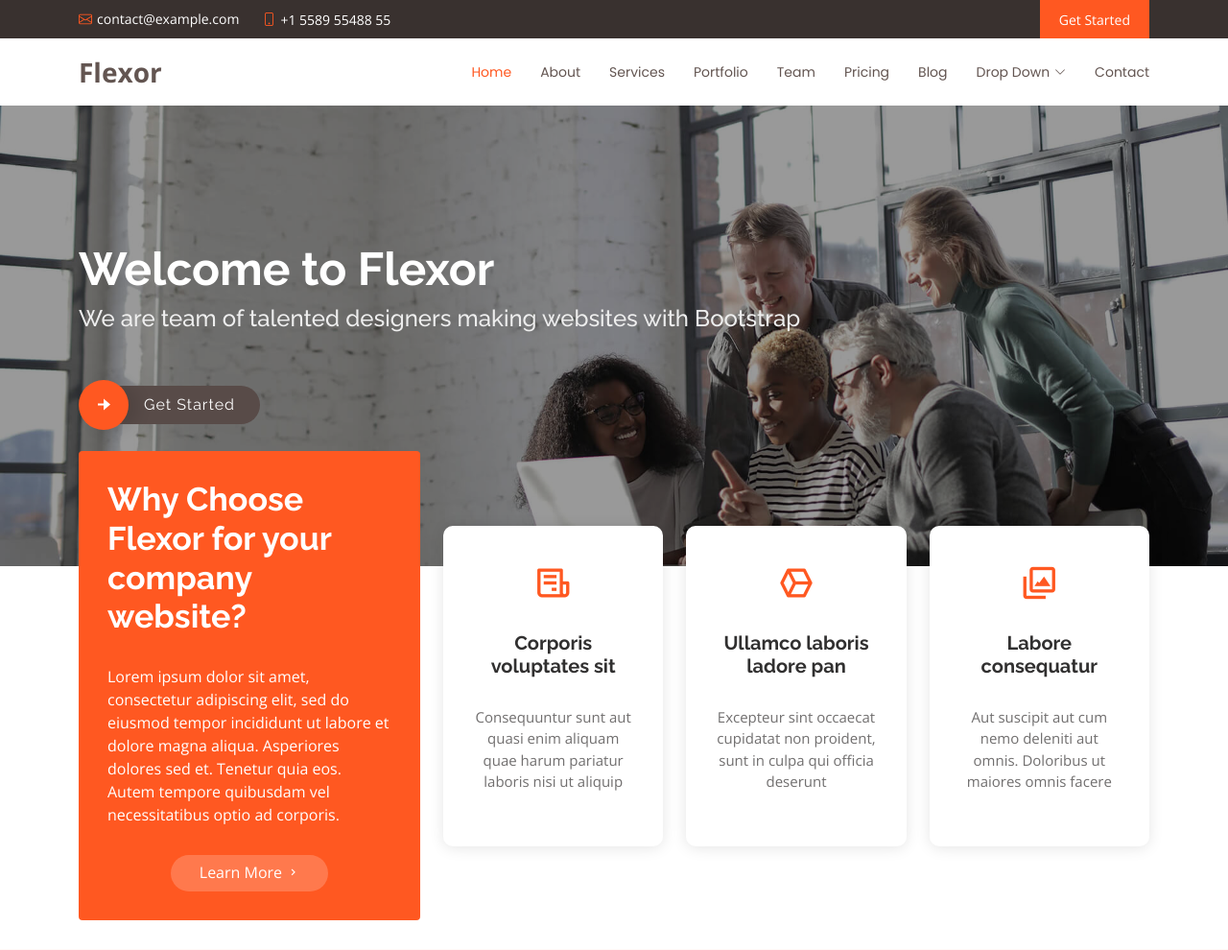
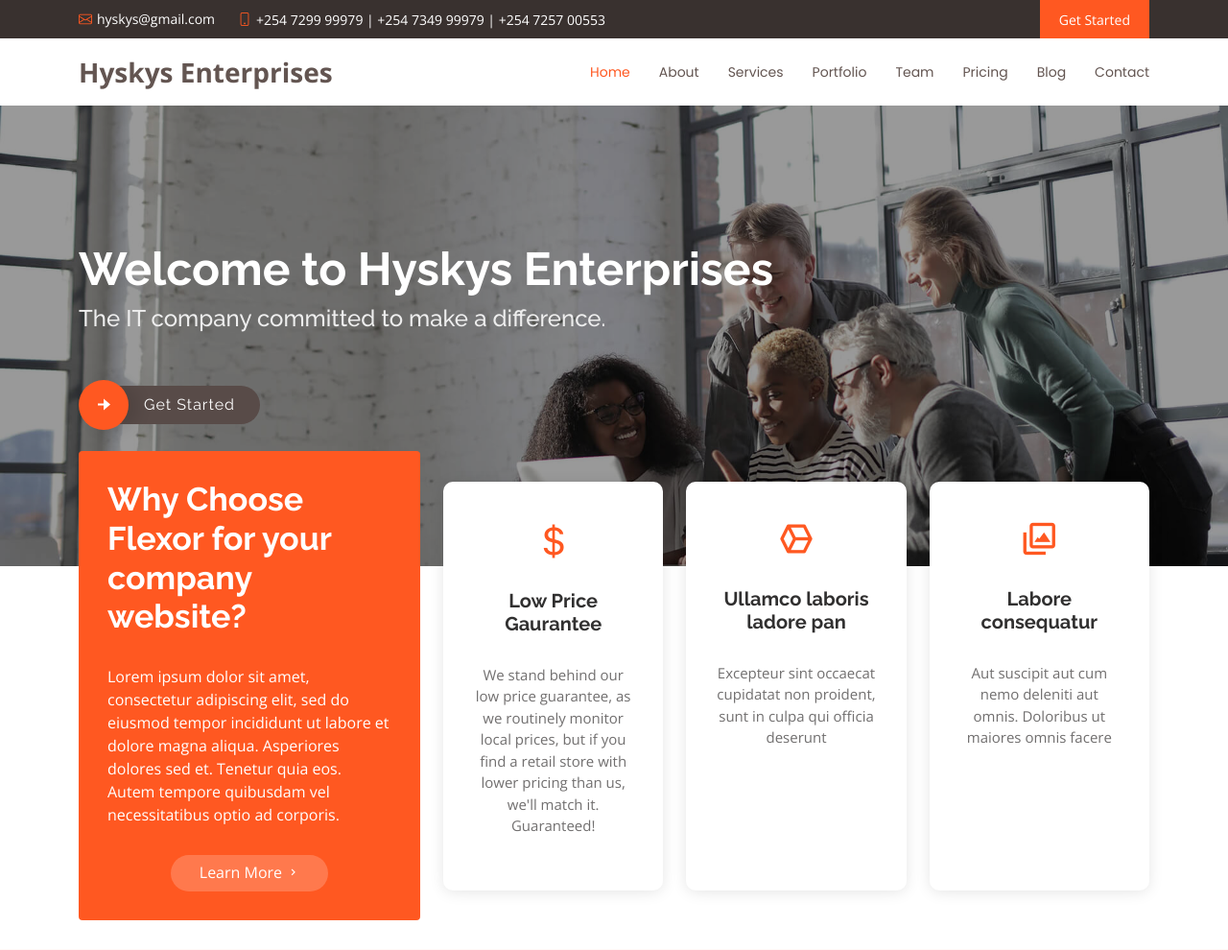
Before and after one commit to DevHumbleChris/hyskys_enterprises, a Django app: page / in a window 1280 px wide. Shown: the top 990 px of the page at 96% size. Run offline with Django 4.2, Linux system fonts and the light colour scheme; some libraries are stand-ins or nearby versions.

Commit message:
Request a specific Python version

```diff
--- /dev/null
+++ b/runtime.txt
@@ -0,0 +1 @@
+python-3.10.2
--- a/templates/index.html
+++ b/templates/index.html
@@ -6,7 +6,7 @@
   <meta charset="utf-8">
   <meta content="width=device-width, initial-scale=1.0" name="viewport">
 
-  <title>Flexor Bootstrap Template - Index</title>
+  <title>Hyskys Enterprises</title>
   <meta content="" name="description">
   <meta content="" name="keywords">
 
@@ -35,8 +35,8 @@
   <section id="topbar" class="d-flex align-items-center">
     <div class="container d-flex justify-content-center justify-content-md-between">
       <div class="contact-info d-flex align-items-center">
-        <i class="bi bi-envelope d-flex align-items-center"><a href="mailto:contact@example.com">contact@example.com</a></i>
-        <i class="bi bi-phone d-flex align-items-center ms-4"><span>+1 5589 55488 55</span></i>
+        <i class="bi bi-envelope d-flex align-items-center"><a href="mailto:hyskys@gmail.com">hyskys@gmail.com</a></i>
+        <i class="bi bi-phone d-flex align-items-center ms-4"><span>+254 7299 99979 | +254 7349 99979 | +254 7257 00553</span></i>
       </div>
 
       <div class="cta d-none d-md-flex align-items-center">
@@ -50,7 +50,7 @@
     <div class="container d-flex align-items-center justify-content-between">
 
       <div class="logo">
-        <h1><a href="index.html">Flexor</a></h1>
+        <h1><a href="index.html">Hyskys Enterprises</a></h1>
         <!-- Uncomment below if you prefer to use an image logo -->
         <!-- <a href="index.html"><img src="assets/img/logo.png" alt="" class="img-fluid"></a>-->
       </div>
@@ -64,23 +64,6 @@
           <li><a class="nav-link scrollto" href="#team">Team</a></li>
           <li><a class="nav-link scrollto" href="#pricing">Pricing</a></li>
           <li><a href="blog.html">Blog</a></li>
-          <li class="dropdown"><a href="#"><span>Drop Down</span> <i class="bi bi-chevron-down"></i></a>
-            <ul>
-              <li><a href="#">Drop Down 1</a></li>
-              <li class="dropdown"><a href="#"><span>Deep Drop Down</span> <i class="bi bi-chevron-right"></i></a>
-                <ul>
-                  <li><a href="#">Deep Drop Down 1</a></li>
-                  <li><a href="#">Deep Drop Down 2</a></li>
-                  <li><a href="#">Deep Drop Down 3</a></li>
-                  <li><a href="#">Deep Drop Down 4</a></li>
-                  <li><a href="#">Deep Drop Down 5</a></li>
-                </ul>
-              </li>
-              <li><a href="#">Drop Down 2</a></li>
-              <li><a href="#">Drop Down 3</a></li>
-              <li><a href="#">Drop Down 4</a></li>
-            </ul>
-          </li>
           <li><a class="nav-link scrollto" href="#contact">Contact</a></li>
         </ul>
         <i class="bi bi-list mobile-nav-toggle"></i>
@@ -92,8 +75,8 @@
   <!-- ======= Hero Section ======= -->
   <section id="hero" class="d-flex flex-column justify-content-center align-items-center">
     <div class="container" data-aos="fade-in">
-      <h1>Welcome to Flexor</h1>
-      <h2>We are team of talented designers making websites with Bootstrap</h2>
+      <h1>Welcome to Hyskys Enterprises</h1>
+      <h2>The IT company committed to make a difference.</h2>
       <div class="d-flex align-items-center">
         <i class="bx bxs-right-arrow-alt get-started-icon"></i>
         <a href="#about" class="btn-get-started scrollto">Get Started</a>
@@ -125,9 +108,9 @@
               <div class="row">
                 <div class="col-xl-4 d-flex align-items-stretch" data-aos="fade-up" data-aos-delay="100">
                   <div class="icon-box mt-4 mt-xl-0">
-                    <i class="bx bx-receipt"></i>
-                    <h4>Corporis voluptates sit</h4>
-                    <p>Consequuntur sunt aut quasi enim aliquam quae harum pariatur laboris nisi ut aliquip</p>
+                    <i class="bx bi-currency-dollar"></i>
+                    <h4>Low Price Gaurantee</h4>
+                    <p>We stand behind our low price guarantee, as we routinely monitor local prices, but if you find a retail store with lower pricing than us, we'll match it. Guaranteed!</p>
                   </div>
                 </div>
                 <div class="col-xl-4 d-flex align-items-stretch" data-aos="fade-up" data-aos-delay="200">
@@ -376,7 +359,7 @@
 
             <div class="swiper-slide">
               <div class="testimonial-item">
-                <img src="{% static 'assets/img/testimonials/testimonials-5.jpg" class="testimonial-img' %}" alt="">
+                <img src="{% static 'assets/img/testimonials/testimonials-5.jpg' %}" class="testimonial-img' %}" alt="">
                 <h3>John Larson</h3>
                 <h4>Entrepreneur</h4>
                 <p>
```
